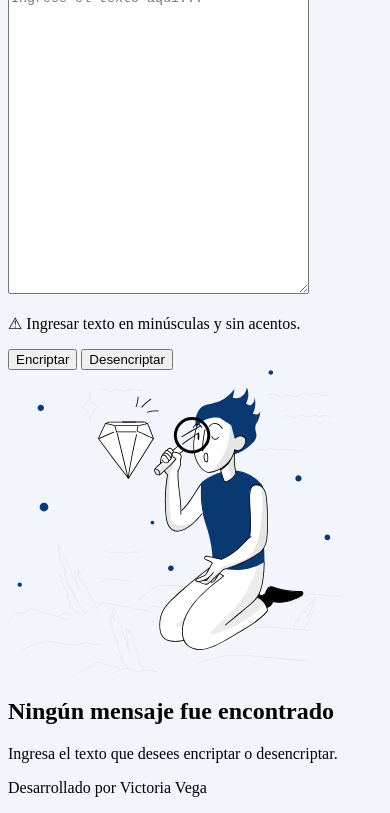
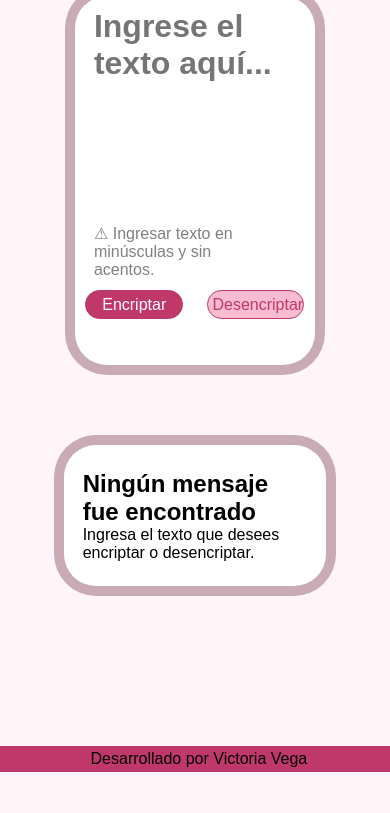
Before and after one commit to vikoveg/challenge-encriptador-texto, a plain HTML site: page index.html in a window 390 px wide. Shown: the part 72-885 px from the top of the page. After the commit the page ends 844 px from the top, so only its background shows below. Drawn offline with Linux system fonts and the light colour scheme.

Commit message:
Añadida responsividad

```diff
--- a/style.css
+++ b/style.css
@@ -1,3 +1,151 @@
+
+:root{
+    --colorfondo: #FFF5F8;
+    --colorfondosecundario: #FFFFFF;
+    --colorprincipal: #bf3869;
+    --colorsecundario: #F8BBD0;
+    --colorbordes:#c9abb6;
+    --fuente: "Montserrat", sans-serif;
+}
+
+*{
+    margin: 0;
+    padding: 0;
+}
+
 body{
-    background-color:#F3F5FC ;
+    font-family: var(--fuente);
+    height: 100vh;
+    background-color: var(--colorfondo);
 }
+
+.container{
+    position: relative;
+    padding: 2%;
+    height: 70%;
+    display: flex;
+    gap:80px
+}
+
+.container_usuario{
+    border-radius: 32px;
+    padding: 2%;
+    width: 70vw;
+    background-color: var(--colorfondosecundario);
+    justify-content: center;
+    box-shadow: 0px 0px 0px 10px #c9abb6;
+}
+
+.requisitos{
+    margin-left: 5%;
+    color:gray;
+}
+
+.texto_usuario{
+    margin-top: 2%;
+    margin-left: 5%;
+    width: 50vw;
+    height: 40vh;
+    border: none;
+    resize:none;
+    outline: none;
+    font-family: var(--fuente);
+    font-weight: 600;
+    font-size: 32px;
+}
+
+.container_botones{
+    padding-top: 5%;
+    display: flex;
+    gap:24px;
+    justify-content: center;
+    font-weight: 400;
+
+}
+
+.boton_encriptar{
+    font-size: 16px;
+    border-radius: 24px;
+    border: 1px solid var(--colorprincipal);
+    padding: 2%;
+    background-color: var(--colorprincipal);
+    color: var(--colorfondosecundario);
+    width: 25vw;
+
+}
+
+.boton_desencriptar{
+    font-size: 16px;
+    border-radius: 24px;
+    border: 1px solid var(--colorprincipal);
+    padding: 2%;
+    background-color: var(--colorsecundario);
+    color: var(--colorprincipal);
+    width: 25vw;
+
+}
+
+.container_mensaje{
+    width: 50vw;
+    padding: 5%;
+    border-radius: 32px;
+    background-color: var(--colorfondosecundario);
+    align-content: center;
+    box-shadow: 0px 0px 0px 10px #c9abb6;
+    overflow-wrap: break-word;
+    overflow-y: scroll;
+}
+
+
+.container_logo{
+    padding: 1%;
+}
+
+.footer {
+    position: fixed;
+    bottom: 0;
+    width: 100%;
+    background-color: #bf3869;
+    text-align: center;
+    padding: 1%;
+  }
+
+/* Responsive design */
+@media (max-width: 1200px) {
+    .container {
+      display: flex;
+      flex-direction: column;
+      align-items: center;
+    }
+    .container_usuario {
+      width: 60%;
+      height: 60%;
+    }
+    .texto_usuario {
+      width: 80%;
+      height: 60%;
+      left: 10%;
+      top: 5%;
+    }
+    .requisitos {
+      width: 80%;
+      left: 10%;
+      top: 67%;
+    }
+    .requisitos p {
+      font-size: 16px;
+    }
+    .container_mensaje {
+        width: 60%;
+        height: 60%;
+        overflow-wrap: break-word;
+        overflow-y: scroll;
+    }
+    .resultado_mensaje {
+      width: 100%;
+      top: 5%;
+    }
+    .container_mensaje img {
+      display: none;
+    }
+  }
```
